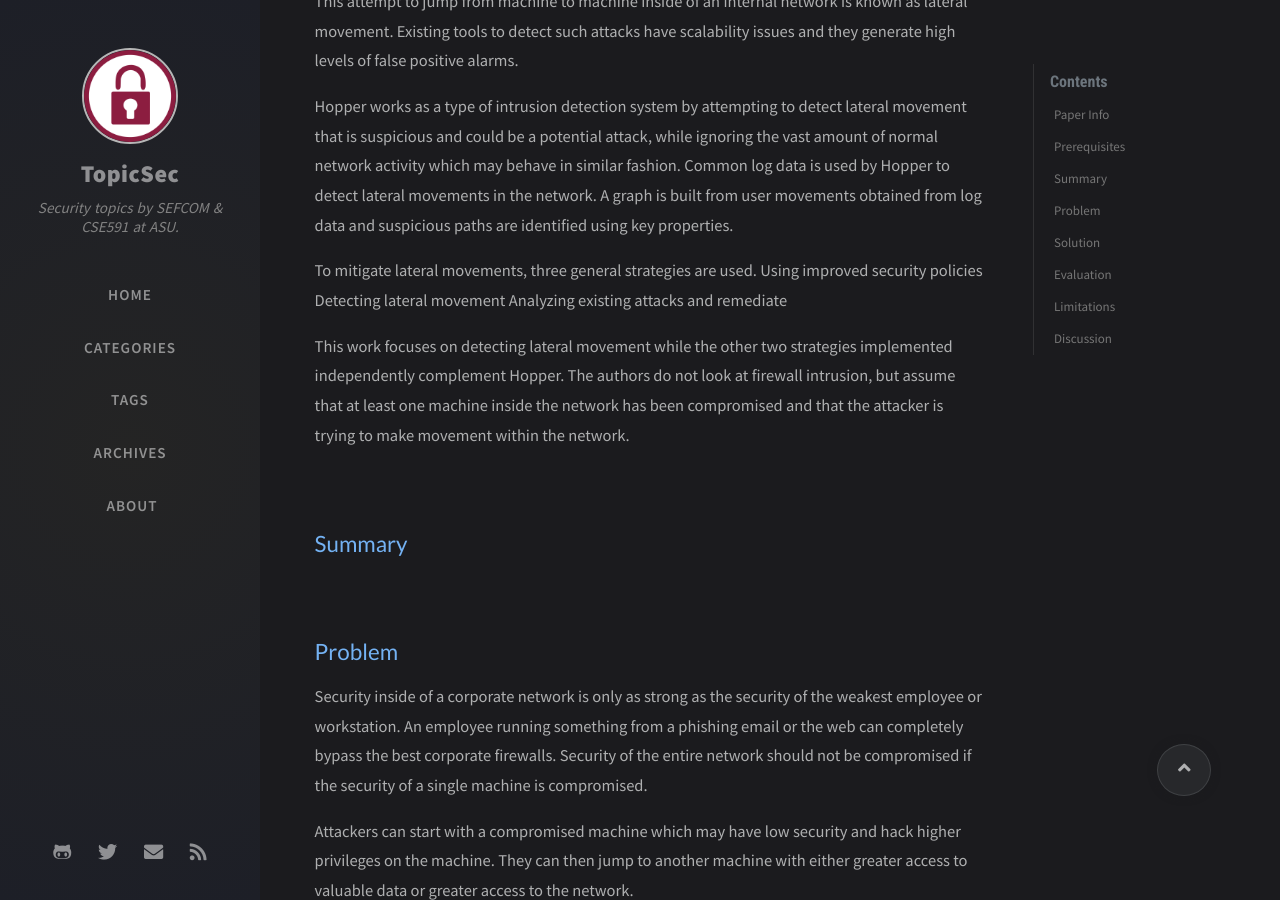
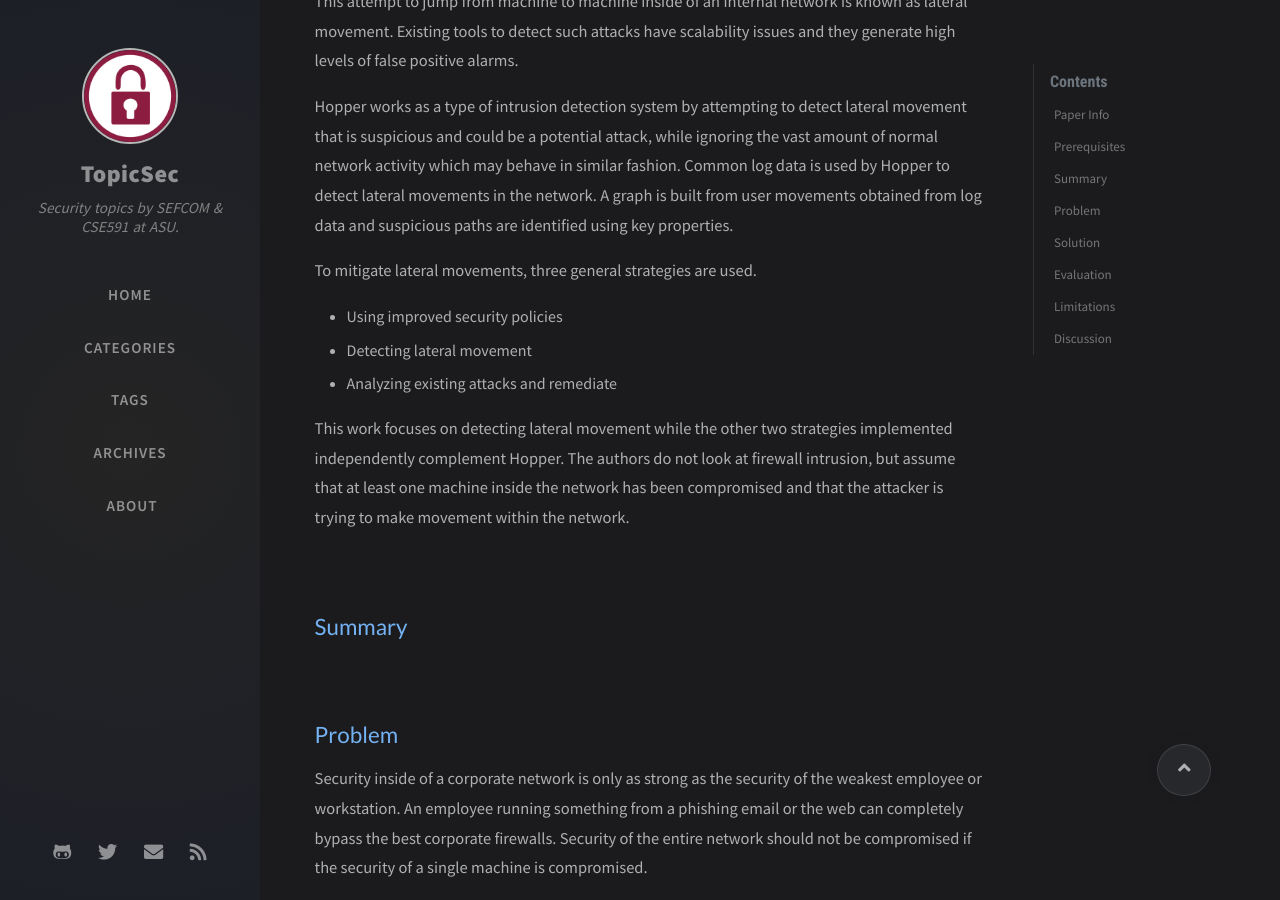
Before and after one commit to TopicSec/topicsec.github.io, a Jekyll site: the page built from _posts/2021-10-20-lateral-movement.md, in a window 1280 px wide and 900 px high, scrolled down 575 px. Built offline with Jekyll 4.4.1, drawn with Linux system fonts in a browser that asks for light colours; nearby versions of some CDN libraries; comment, search, counter and statistics services are not loaded.

Commit message:
add bullets

```diff
--- a/_posts/2021-10-20-lateral-movement.md
+++ b/_posts/2021-10-20-lateral-movement.md
@@ -19,9 +19,9 @@ In enterprise networks, attackers try to access more machines to retrieve valuab
 Hopper works as a type of intrusion detection system by attempting to detect lateral movement that is suspicious and could be a potential attack, while ignoring the vast amount of normal network activity which may behave in similar fashion. Common log data is used by Hopper to detect lateral movements in the network. A graph is built from user movements obtained from log data and suspicious paths are identified using key properties.
 
 To mitigate lateral movements, three general strategies are used.
-Using improved security policies
-Detecting lateral movement
-Analyzing existing attacks and remediate
+- Using improved security policies
+- Detecting lateral movement
+- Analyzing existing attacks and remediate
 
 This work focuses on detecting lateral movement while the other two strategies implemented independently complement Hopper. The authors do not look at firewall intrusion, but assume that at least one machine inside the network has been compromised and that the attacker is trying to make movement within the network.
 
```
